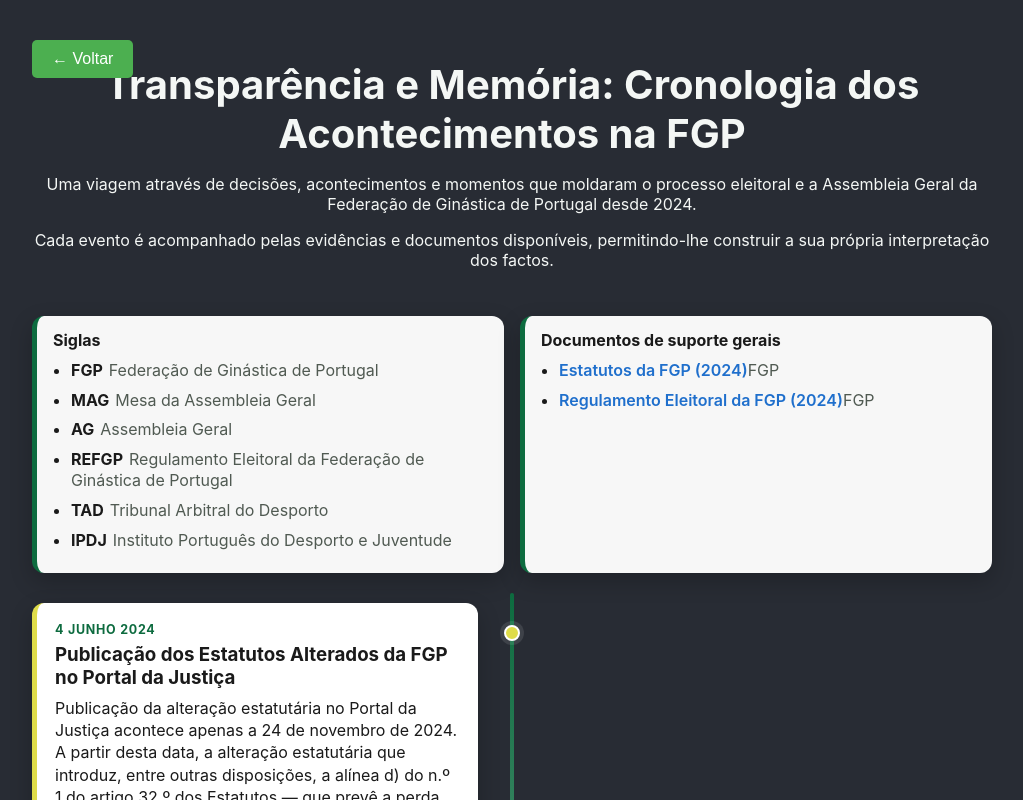
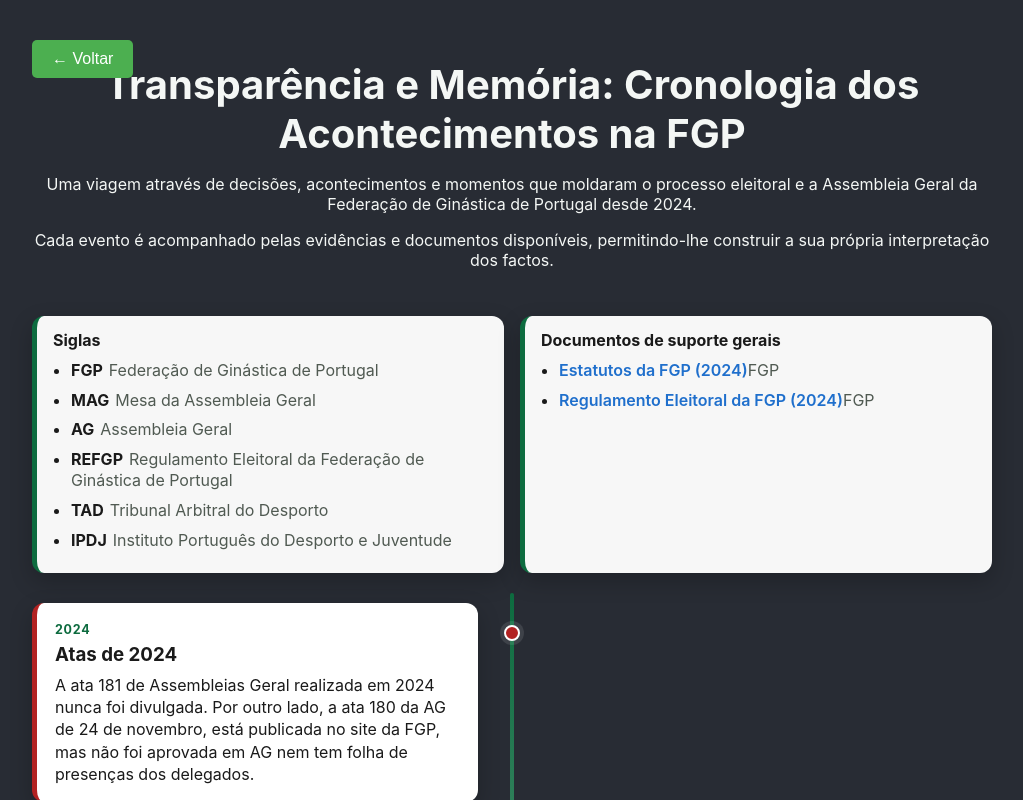
Before and after one commit to ginasticaPT/site, a React (Create React App) app: page /site/timeline in a window 1280 px wide. Shown: the top 800 px of the page, without its empty margins (128-1151 px from the left). Built offline with nearby package versions, Linux system fonts and the light colour scheme; the HTML template or start-up script is replaced by a standard one.

Commit message:
Update Timeline.js

```diff
--- a/src/pages/Timeline.js
+++ b/src/pages/Timeline.js
@@ -65,6 +65,12 @@ function Timeline() {
     //     }
     //   ]
     // },
+    {
+      date: '2024',
+      title: 'Atas de 2024',
+      fact: 'A ata 181 de Assembleias Geral realizada em 2024 nunca foi divulgada. Por outro lado, a ata 180 da AG de 24 de novembro, está publicada no site da FGP, mas não foi aprovada em AG nem tem folha de presenças dos delegados.',
+      tone: 'negative',
+    },
     {
       date: '4 junho 2024',
       title: 'Publicação dos Estatutos Alterados da FGP no Portal da Justiça',
```
